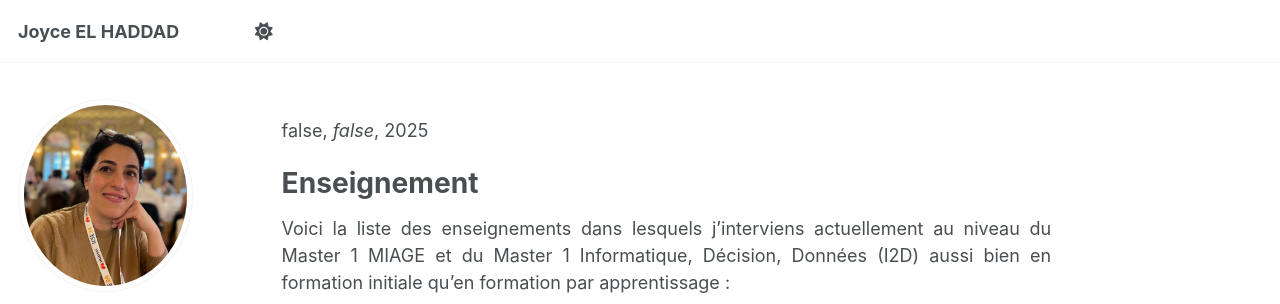
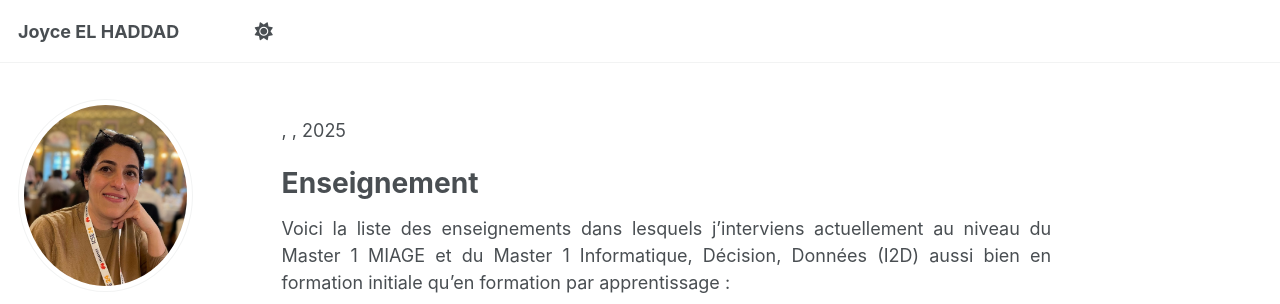
Before and after one commit to joyceelhaddad/joyceelhaddad.github.io, a Jekyll site: the page built from _teaching/25-26-teaching.md, in a window 1280 px wide and 1160 px high. Shown: the top 304 px of the window. Built offline with Jekyll 4.4.1, drawn with Linux system fonts in a browser that asks for light colours; some web fonts are replaced; a script that is not in the unit is left out.

Commit message:
Update 25-26-teaching.md

```diff
--- a/_teaching/25-26-teaching.md
+++ b/_teaching/25-26-teaching.md
@@ -1,11 +1,11 @@
 ---
 title: " "
 collection: teaching
-type: false
+type:
 permalink: /teaching/
-venue: false
+venue:
 date: 2025-09-01
-location: "Paris, France"
+location:
 share : false
 ---
 
```
